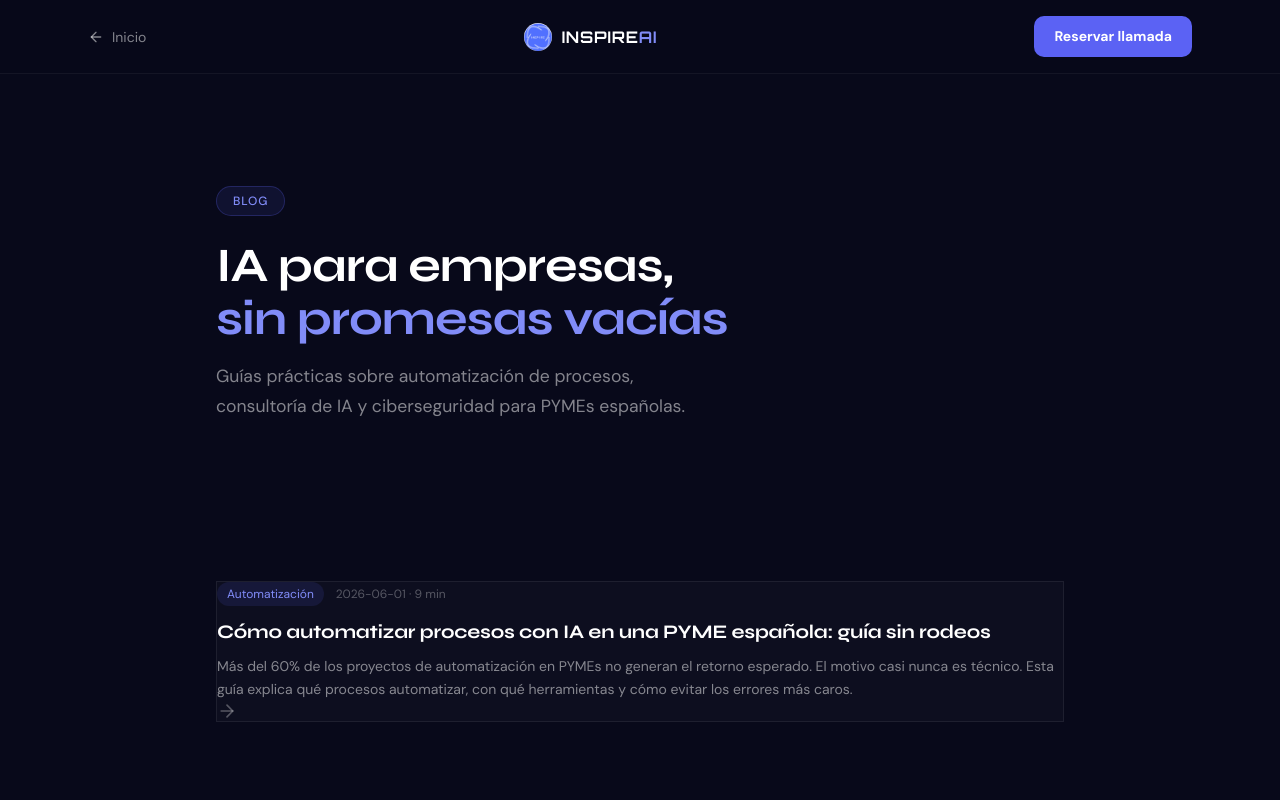
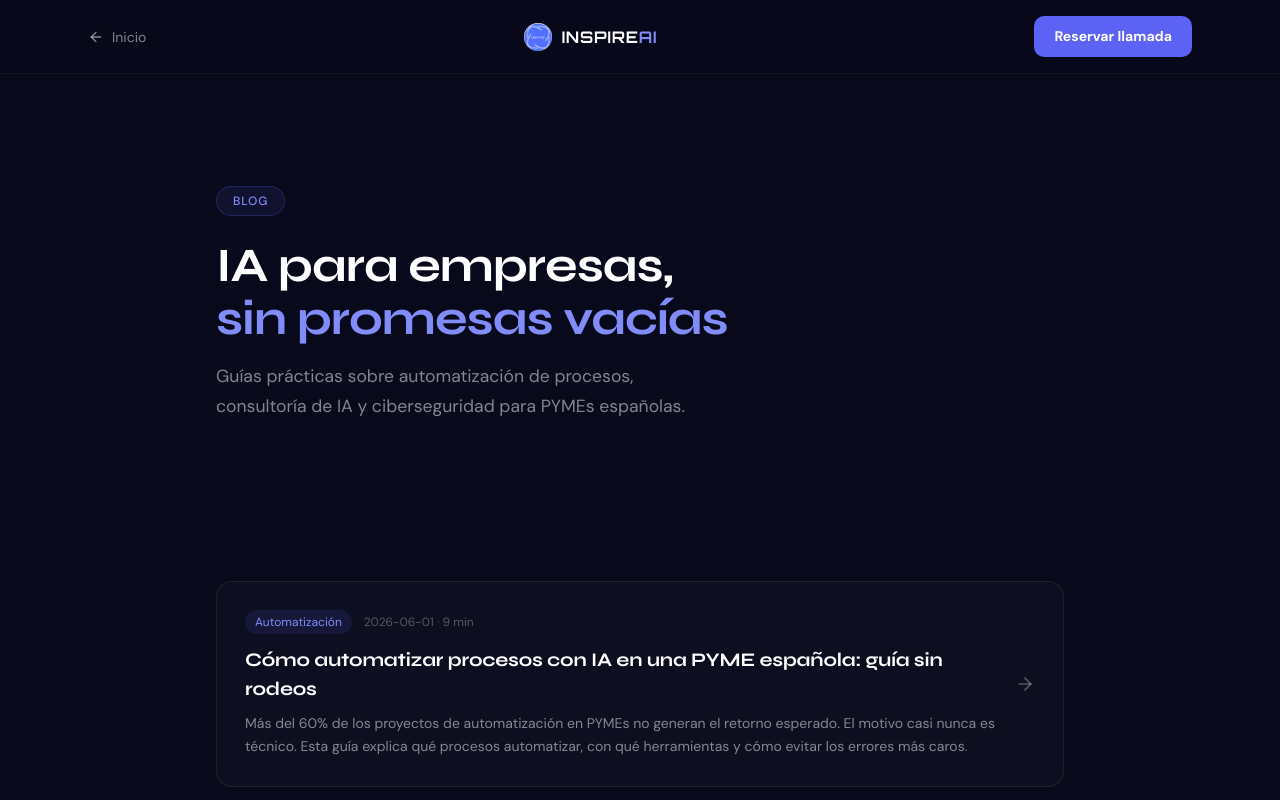
Before and after one commit to inspireai360/InspireAI, a Next.js app: page /blog in a window 1280 px wide. Shown: the top 800 px of the page. Built offline with nearby package versions, Linux system fonts and the light colour scheme.

Commit message:
fix: eliminar className duplicado y style inline del blog link

```diff
--- a/app/blog/page.tsx
+++ b/app/blog/page.tsx
@@ -78,9 +78,7 @@ export default function BlogPage() {
             <div className="grid gap-6">
               {POSTS.map((post) => (
                 <Link key={post.slug} href={`/blog/${post.slug}`}
-                  className="group rounded-2xl p-7 flex flex-col md:flex-row gap-5 transition-all"
-                  style={{ background:"#0D0E1F", border:"1px solid rgba(255,255,255,0.07)" }}
-className="blog-card-hover">
+                  className="group rounded-2xl p-7 flex flex-col md:flex-row gap-5 blog-card-hover">
                   <div className="flex-1 min-w-0">
                     <div className="flex items-center gap-3 mb-3">
                       <span className="text-xs px-2.5 py-1 rounded-full" style={{ background:"rgba(91,98,244,0.12)", color:"#818CF8" }}>{post.category}</span>
```
